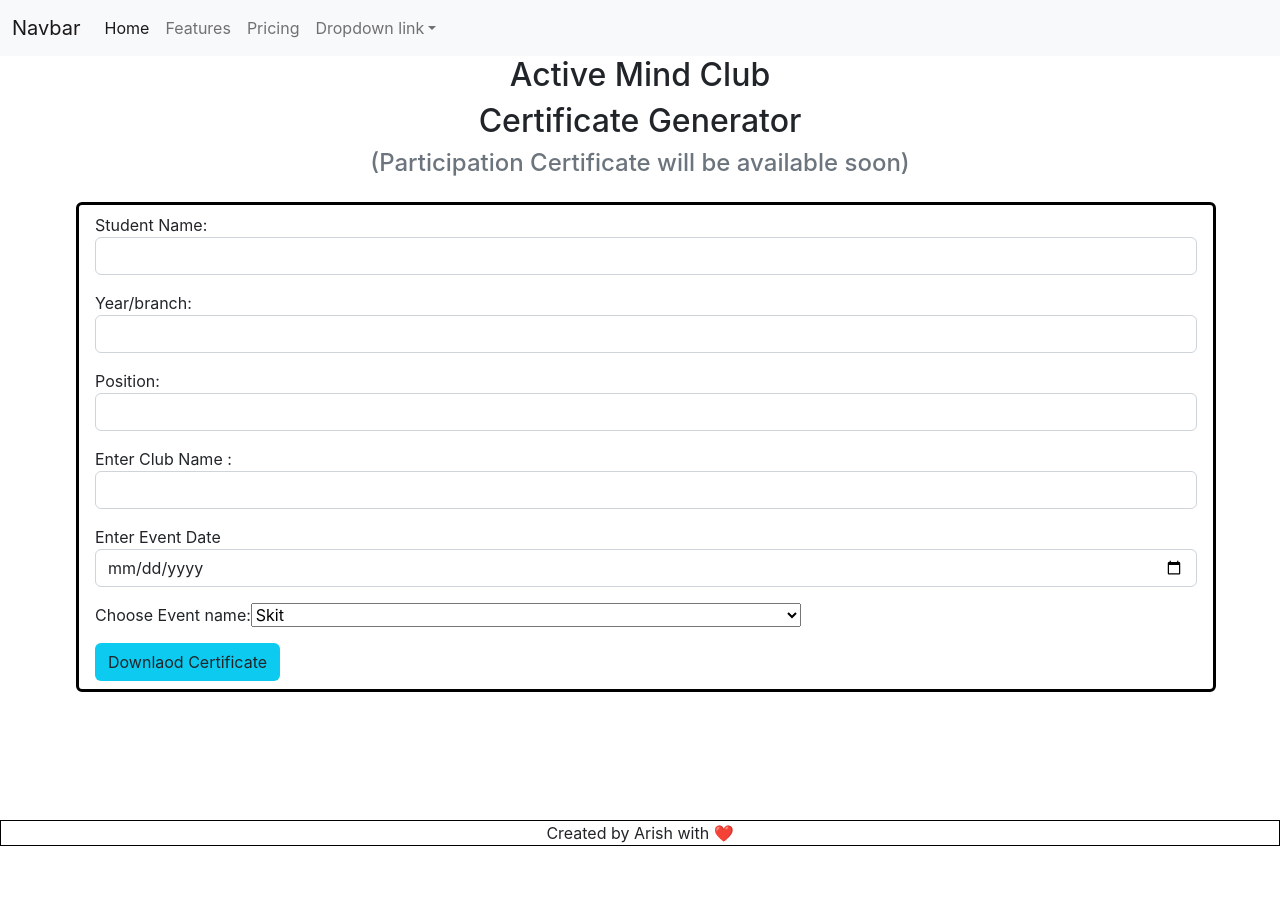
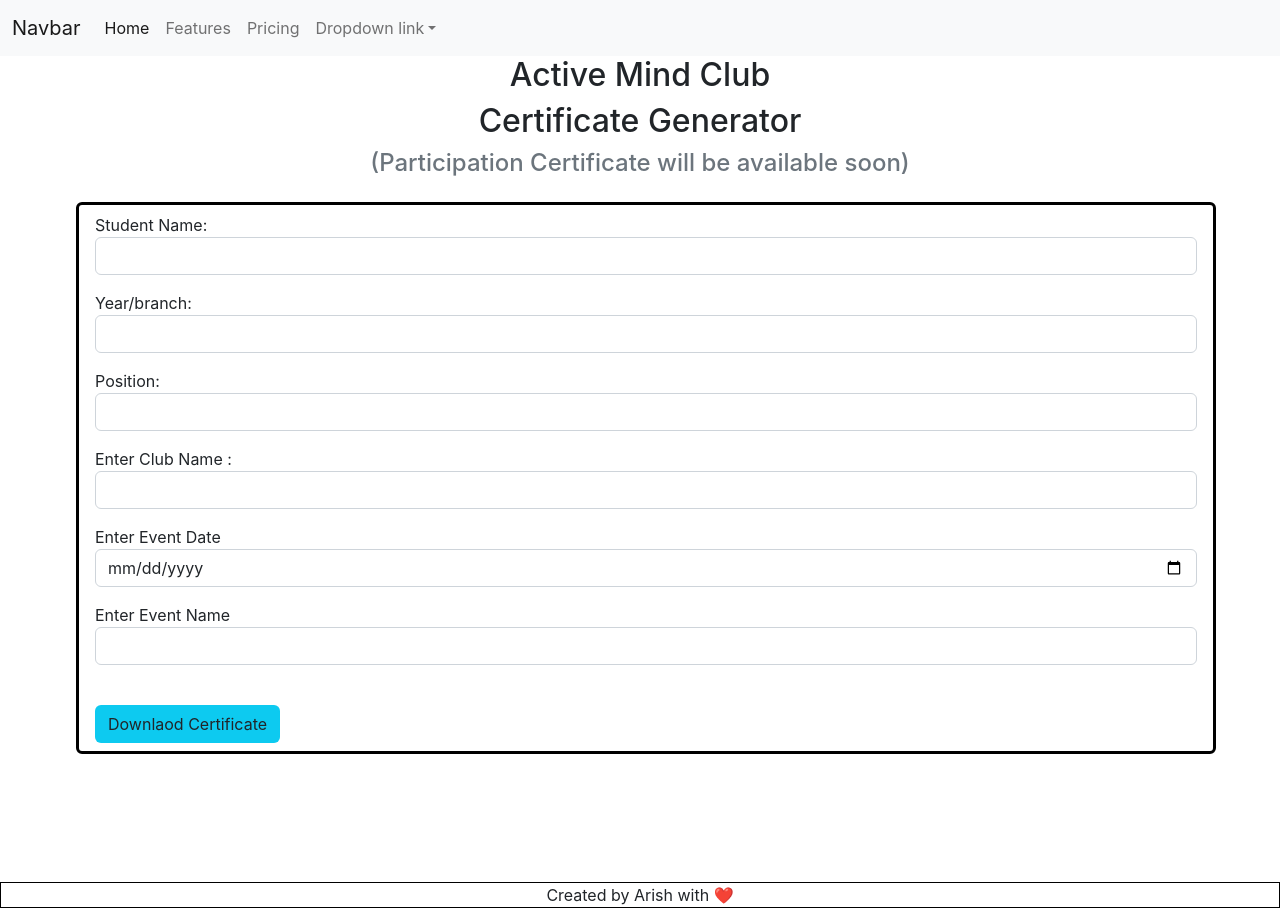
Before and after one commit to 11WALTER11/Certify, a React (Create React App) app: page / in a window 1280 px wide. Before the commit the page ends 846 px from the top, so only its background shows below. Built offline with nearby package versions, Linux system fonts and the light colour scheme.

Commit message:
certificate updated

```diff
--- a/src/App.js
+++ b/src/App.js
@@ -8,10 +8,10 @@ import PCertificate from '../src/certificate/participationC.png'// eslint-disabl
 import { useState } from 'react';
 
 
-const events = ["Skit" , "Singing Competition" , "Feel the Reel","xquizite","Ibm Bootcamp " ,
-" SDP: Entrepreneurship Skills" , "Guest Lecture on Cyber Security Awareness and it's Emerging Trends ","Just-A-Minute(JAM)",
-" Feel The Reel","Badminton"];
-function App() {
+// const events = ["Skit" , "Singing Competition" , "Feel the Reel","xquizite","Ibm Bootcamp " ,
+// " SDP: Entrepreneurship Skills" , "Guest Lecture on Cyber Security Awareness and it's Emerging Trends ","Just-A-Minute(JAM)",
+// " Feel The Reel","Badminton"];
+const App=()=> {
   const [sName, setsName] = useState("");
   const[YearB, setYearB] = useState("")
   const[position, setPosition] = useState("");
@@ -28,7 +28,7 @@ function App() {
            doc.text(238,200,sName,);  // Student Name
 
            doc.setFontSize(13);
-           doc.setFont('time','italic',);
+           doc.setFont('time','bold',);
            doc.text(122,232,YearB);    // Year branch
            doc.text(233,232,position); // position
            doc.text(358,232,sEname); // Event name
@@ -66,14 +66,10 @@ function App() {
           <label for="Edate">Enter Event Date </label>
           <input class="form-control mb-3" type="date" id="Edate" name="Edate" onChange={(e)=>setEd(e.target.value)}/>
 
-          <label for="EventName">Choose Event name:</label>
-          <select class=" dropdown mb-3" id="EventName" name="EventName" onChange={(e)=>setEname(e.target.value)}>
-            <option disabled>Choose an option</option>
+          <label for="EventName">Enter Event Name </label>
+          <input class="form-control mb-3"  id="EventName" name="EventName" onChange={(e)=>setEname(e.target.value)}/>
 
-            {events.map((value) => (
-              <option>{value}</option>
-            ))}
-          </select>
+
          <br/>
           <button className="bg-info btn text-center " onClick={pdfGenerator}>Downlaod Certificate</button>
         </form>
```
Also changed, not shown: 2 other files (tests, documents, lock files or other folders).
